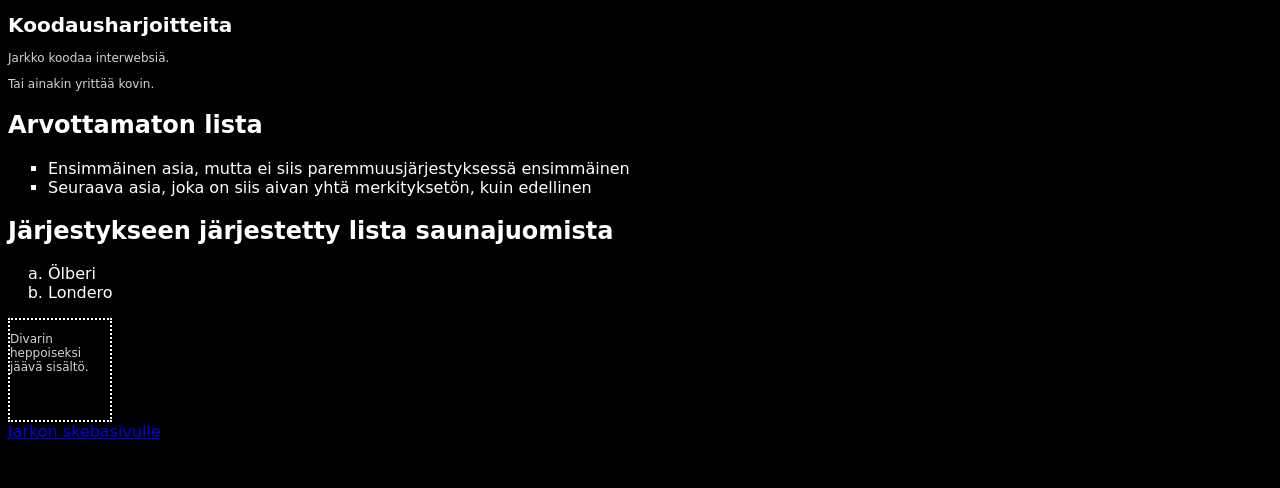
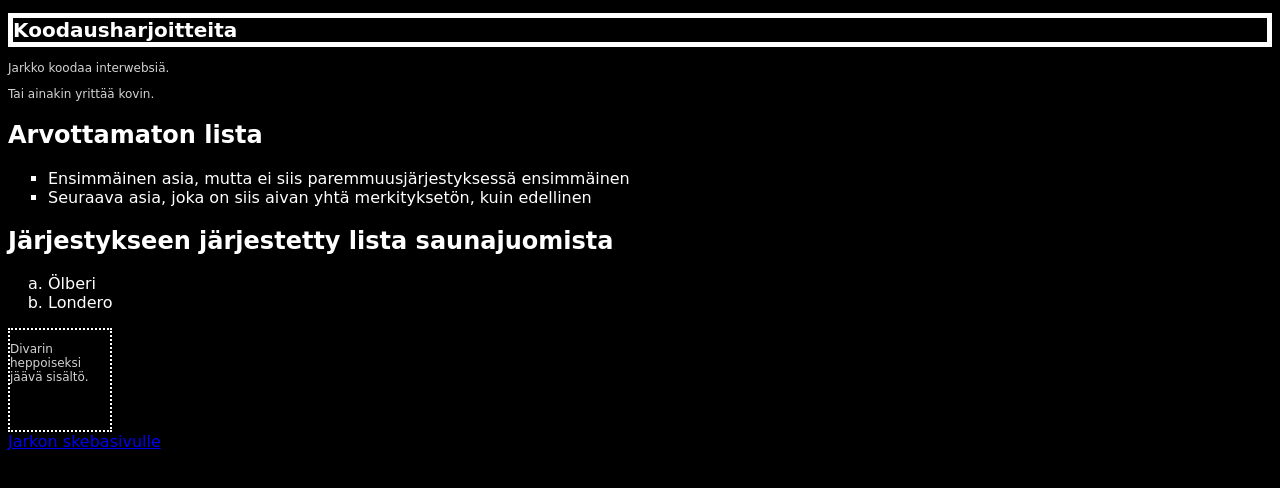
Before and after one commit to jmankinen/WS, a plain HTML site: page WS03/index.html in a window 1280 px wide. Drawn offline with Linux system fonts and the light colour scheme.

Commit message:
Koitetaan laatikoida otsikko

```diff
--- a/WS03/styles/styles.css
+++ b/WS03/styles/styles.css
@@ -8,6 +8,8 @@ body {
 h1 {
 
     font-size: 20px;
+    border: 5px solid white;
+    border-radius: 20;
 }
 
 p {
```
